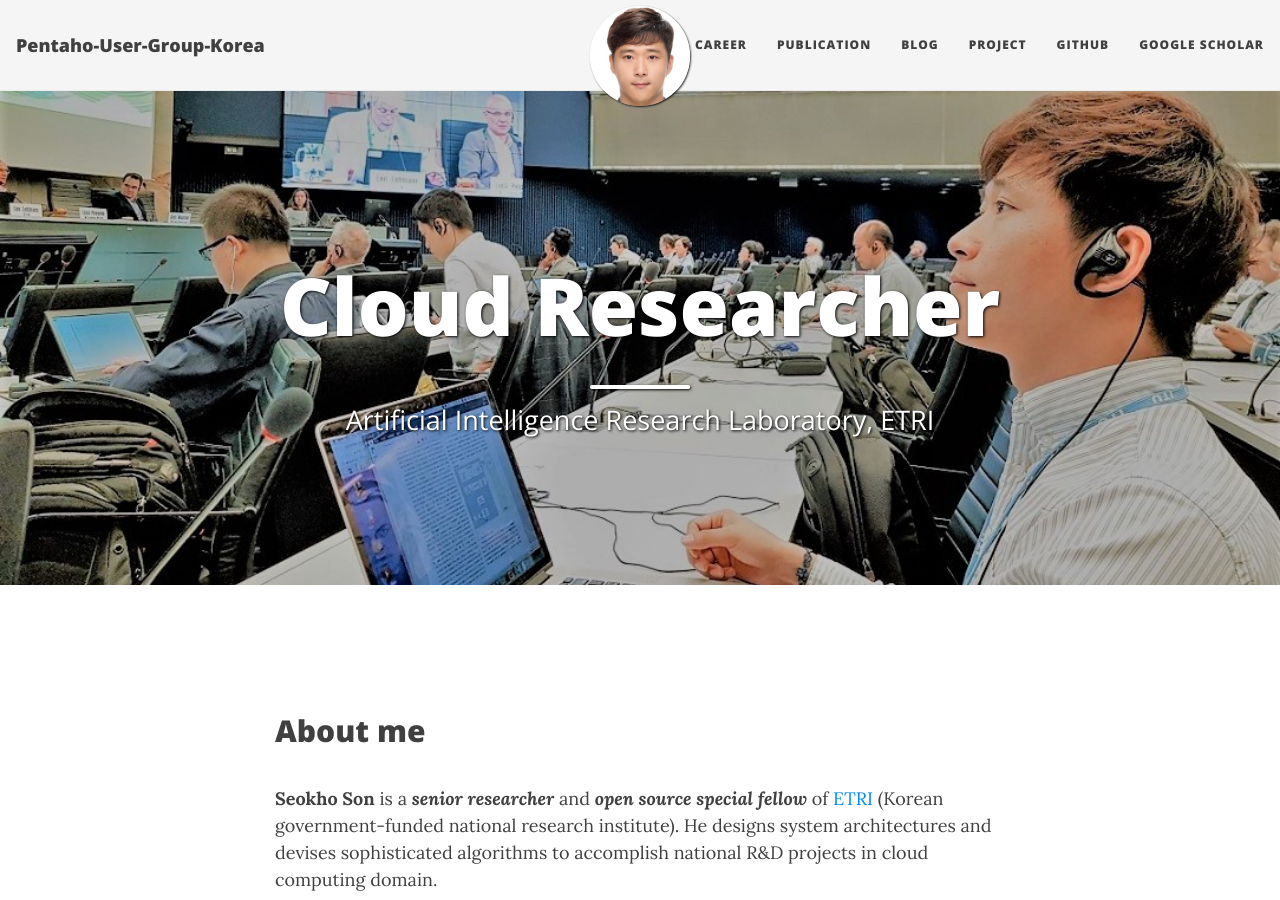
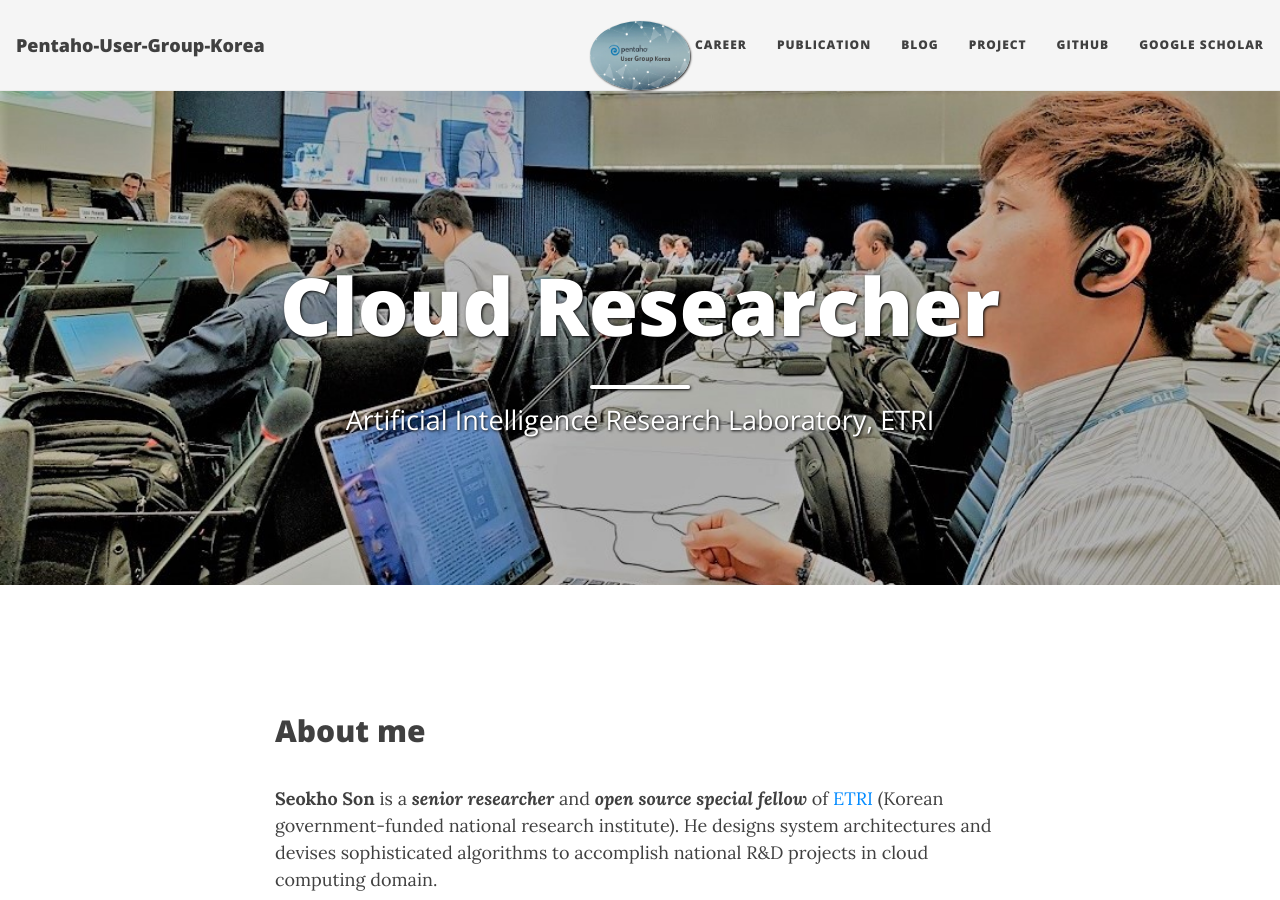
Before and after one commit to Pentaho-User-Group-Korea/Pentaho-User-Group-Korea.github.io, a Jekyll site: the page built from index.md, in a window 1280 px wide and 900 px high. Built offline with Jekyll 4.4.1, drawn with Linux system fonts in a browser that asks for light colours; nearby versions of some CDN libraries.

Commit message:
Update _config.yml

```diff
--- a/_config.yml
+++ b/_config.yml
@@ -21,7 +21,7 @@ navbar-links:
 
 
 # [수정필요] 아바타 로고 사용 시에는 이미지 파일을 지정 (이미지 파일 업로드 후, 위치 지정)
-avatar: "/assets/img/seokho-square-2.jpg"
+avatar: "/assets/img/banner.png"
 # 원형 아바타 이미지 여부 `true` 또는 `false`
 round-avatar: true
 
```
